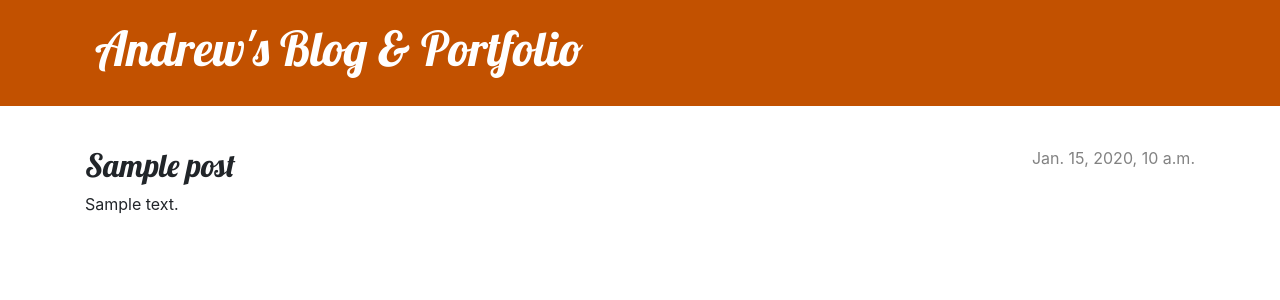
After one commit to awrobbins/FirstDjango, a Django app: template blog/templates/blog/post_detail.html in a window 1280 px wide. The commit adds this page. Shown: the top 300 px of the page. Run offline with Django 3.2, Linux system fonts and the light colour scheme; the template is opened without the code that fills it: most values are stand-ins (such as "Sample title", 1, 10 or a date in 2020).

Commit message:
Adding views and template for blog posts and some CSS

```diff
--- /dev/null
+++ b/blog/static/css/blog.css
@@ -0,0 +1,71 @@
+.page-header {
+    background-color: #C25100;
+    margin-top: 0;
+    margin-bottom: 40px;
+    padding: 20px 20px 20px 40px;
+}
+
+.page-header h1,
+.page-header h1 a,
+.page-header h1 a:visited,
+.page-header h1 a:active {
+    color: #ffffff;
+    font-size: 36pt;
+    text-decoration: none;
+}
+
+h1,
+h2,
+h3,
+h4 {
+    font-family: 'Lobster', cursive;
+}
+
+.date {
+    color: #828282;
+}
+
+.save {
+    float: right;
+}
+
+.post-form textarea,
+.post-form input {
+
+    width: 100%;
+}
+
+.top-menu,
+.top-menu:hover,
+.top-menu:visited {
+    color: #ffffff;
+    float: right;
+    font-size: 26pt;
+    margin-right: 20px;
+}
+
+.post {
+    margin-bottom: 70px;
+}
+
+.post h2 a,
+.post h2 a:visited {
+    color: #000000;
+}
+
+.post > .date,
+.post > .actions {
+    float: right;
+}
+
+.btn-default,
+.btn-default:visited {
+    color: #C25100;
+    background: none;
+    border-color: #C25100;
+}
+
+.btn-default:hover {
+    color: #FFFFFF;
+    background-color: #C25100;
+}
--- /dev/null
+++ b/blog/templates/blog/base.html
@@ -0,0 +1,28 @@
+{% load static %}
+<!DOCTYPE html>
+<html lang="en">
+    <head>
+        <meta charset="UTF-8">
+        <title>Andrew's Gallery of Work</title>
+        <link rel="stylesheet" href="https://cdn.jsdelivr.net/npm/bootstrap@4.5.3/dist/css/bootstrap.min.css" integrity="sha384-TX8t27EcRE3e/ihU7zmQxVncDAy5uIKz4rEkgIXeMed4M0jlfIDPvg6uqKI2xXr2" crossorigin="anonymous">
+        <link href='//fonts.googleapis.com/css?family=Lobster&subset=latin,latin-ext' rel='stylesheet' type='text/css'>
+        <link rel="stylesheet" href="{% static 'css/blog.css' %}">
+    </head>
+<body>
+    <header class="page-header">
+      <div class="container">
+          <h1><a href="/">Andrew's Blog & Portfolio</a></h1>
+      </div>
+    </header>
+    <main class="container">
+        <div class="row">
+            <div class="col">
+            {% block content %}
+            {% endblock %}
+            </div>
+        </div>
+    </main>
+</body>
+
+</body>
+</html>
--- /dev/null
+++ b/blog/templates/blog/post_detail.html
@@ -0,0 +1,13 @@
+{% extends 'blog/base.html' %}
+
+{% block content %}
+    <article class="post">
+        {% if post.published_date %}
+            <time class="date">
+                {{ post.published_date }}
+            </time>
+        {% endif %}
+        <h2>{{ post.title }}</h2>
+        <p>{{ post.text|linebreaksbr }}</p>
+    </article>
+{% endblock %}
--- a/blog/urls.py
+++ b/blog/urls.py
@@ -5,4 +5,5 @@ from . import views
 
 urlpatterns = [
     path('', views.post_list, name='post_list'),
+    path('post/<int:pk>/', views.post_detail, name='post_detail'),
 ]
--- a/blog/views.py
+++ b/blog/views.py
@@ -1,4 +1,4 @@
-from django.shortcuts import render
+from django.shortcuts import render, get_object_or_404
 from django.utils import timezone
 from .models import Post
 
@@ -7,3 +7,7 @@ from .models import Post
 def post_list(request):
     posts = Post.objects.filter(published_date__lte=timezone.now()).order_by('published_date')
     return render(request, 'blog/post_list.html', {'posts': posts})
+
+def post_detail(request, pk):
+    post = get_object_or_404(Post, pk=pk)
+    return render(request, 'blog/post_detail.html', {'post': post})
```
Also changed, not shown: blog/templates/blog/post_list.html (+8 -19 lines).
